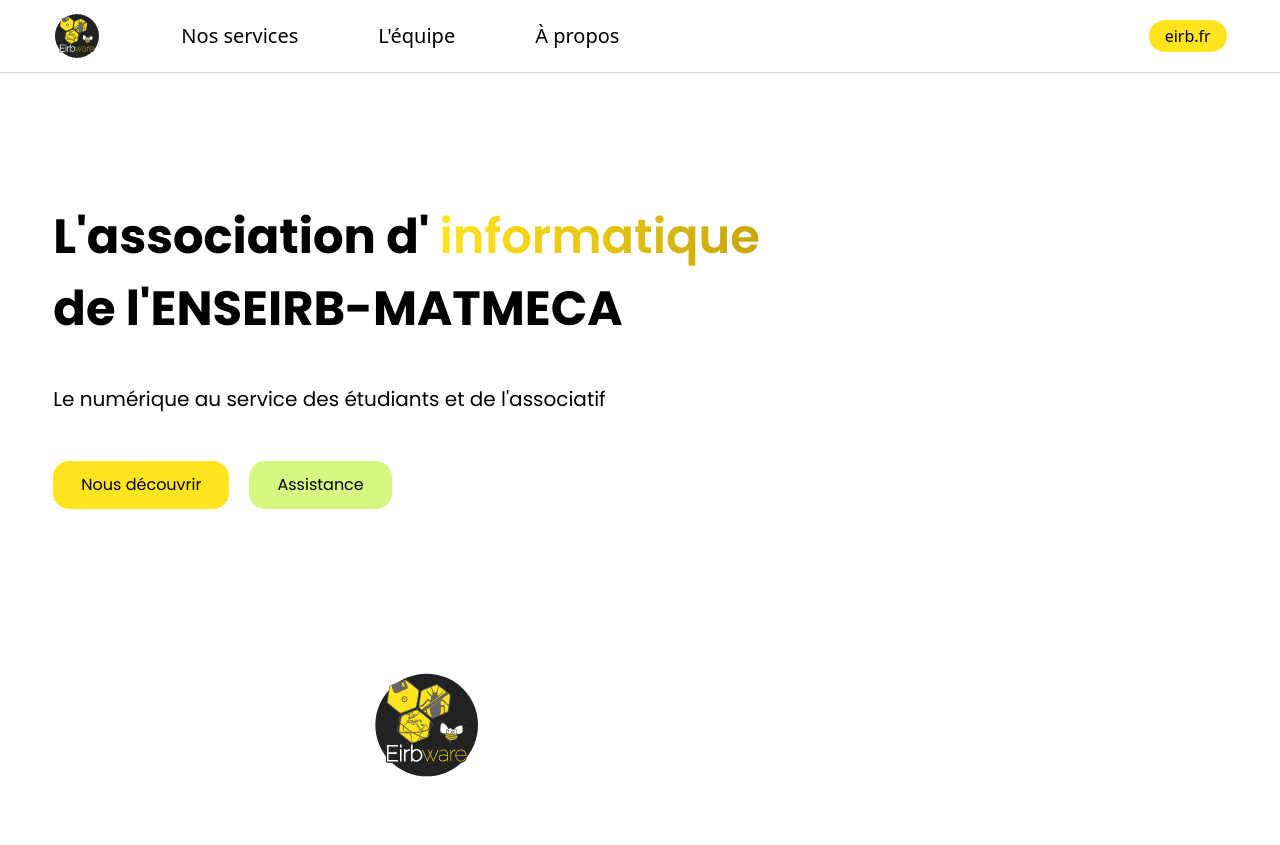
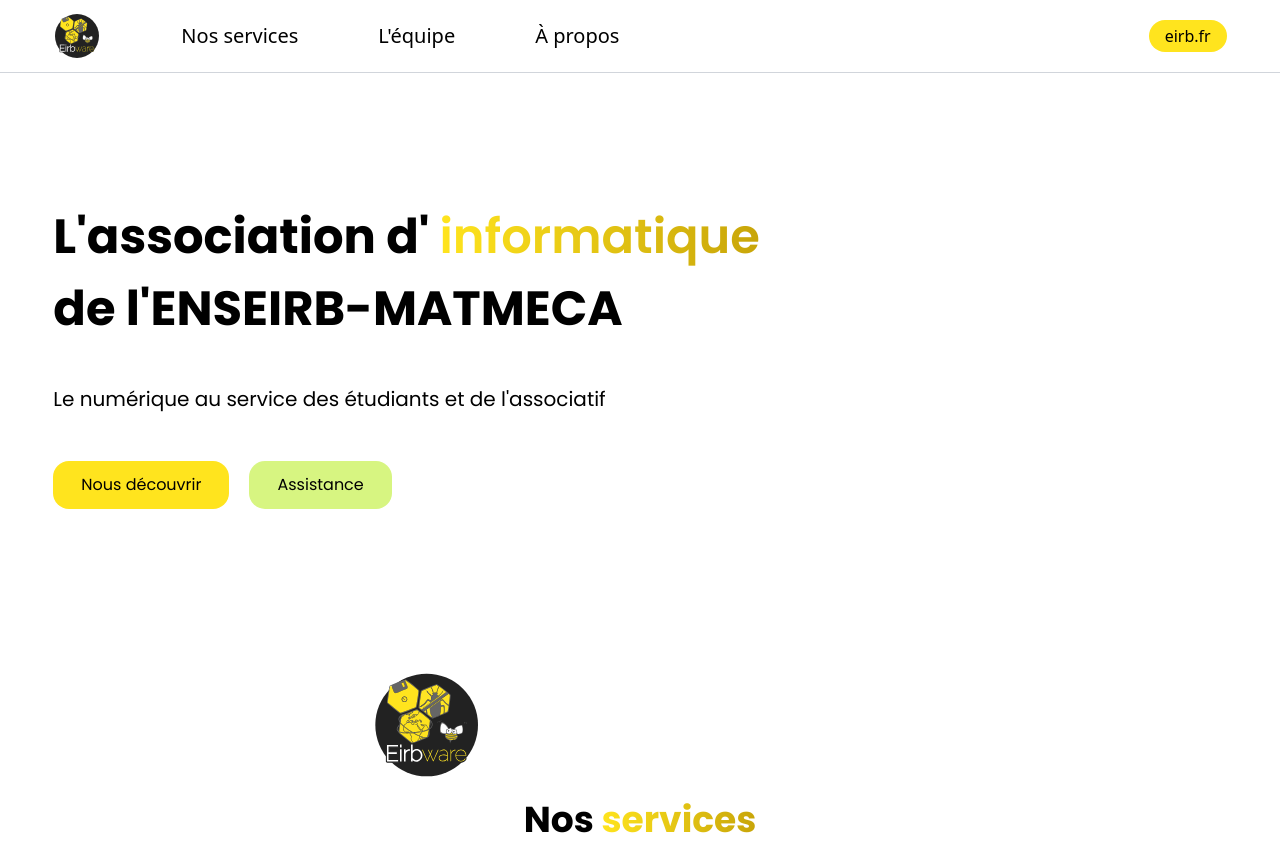
Before and after one commit to lhamouche/unlock-website, a Vue app: page / in a window 1280 px wide. Before the commit the page ends 800 px from the top, so only its background shows below. Built offline with nearby package versions, Linux system fonts and the light colour scheme.

Commit message:
feat(services-section): add services section and section title component

```diff
--- a/src/App.vue
+++ b/src/App.vue
@@ -1,9 +1,11 @@
 <script setup>
 import NavBar from './components/NavBar.vue';
 import LandingSection from './components/LandingSection.vue';
+import ServicesSection from './components/ServicesSection.vue';
 </script>
 
 <template>
   <NavBar />
   <LandingSection />
+  <ServicesSection />
 </template>
--- /dev/null
+++ b/src/components/GradientTitle.vue
@@ -0,0 +1,15 @@
+<script setup>
+const props = defineProps({
+  text: String,
+  coloredText: String,
+});
+</script>
+
+<template>
+  <div class="text-center">
+    <h2 class="font-poppins text-4xl font-bold whitespace-nowrap">
+      {{ props.text + ' ' }}
+      <span class="bg-gradient-to-r from-primary to-accent bg-clip-text text-transparent">{{ coloredText }}</span>
+    </h2>
+  </div>
+</template>
--- /dev/null
+++ b/src/components/ServicesSection.vue
@@ -0,0 +1,7 @@
+<script setup>
+import GradientTitle from './GradientTitle.vue';
+</script>
+
+<template>
+  <GradientTitle text="Nos" coloredText="services" />
+</template>
```
